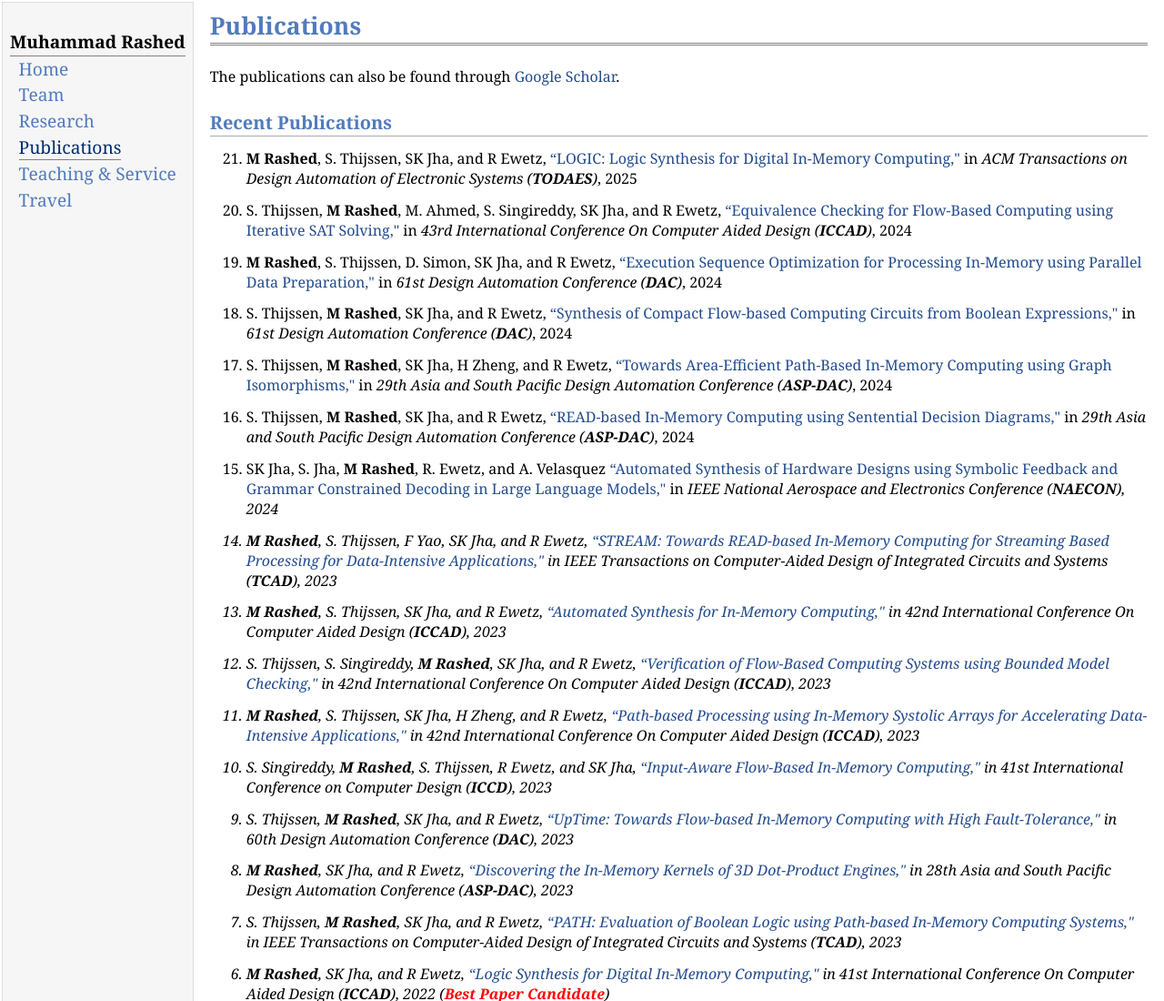
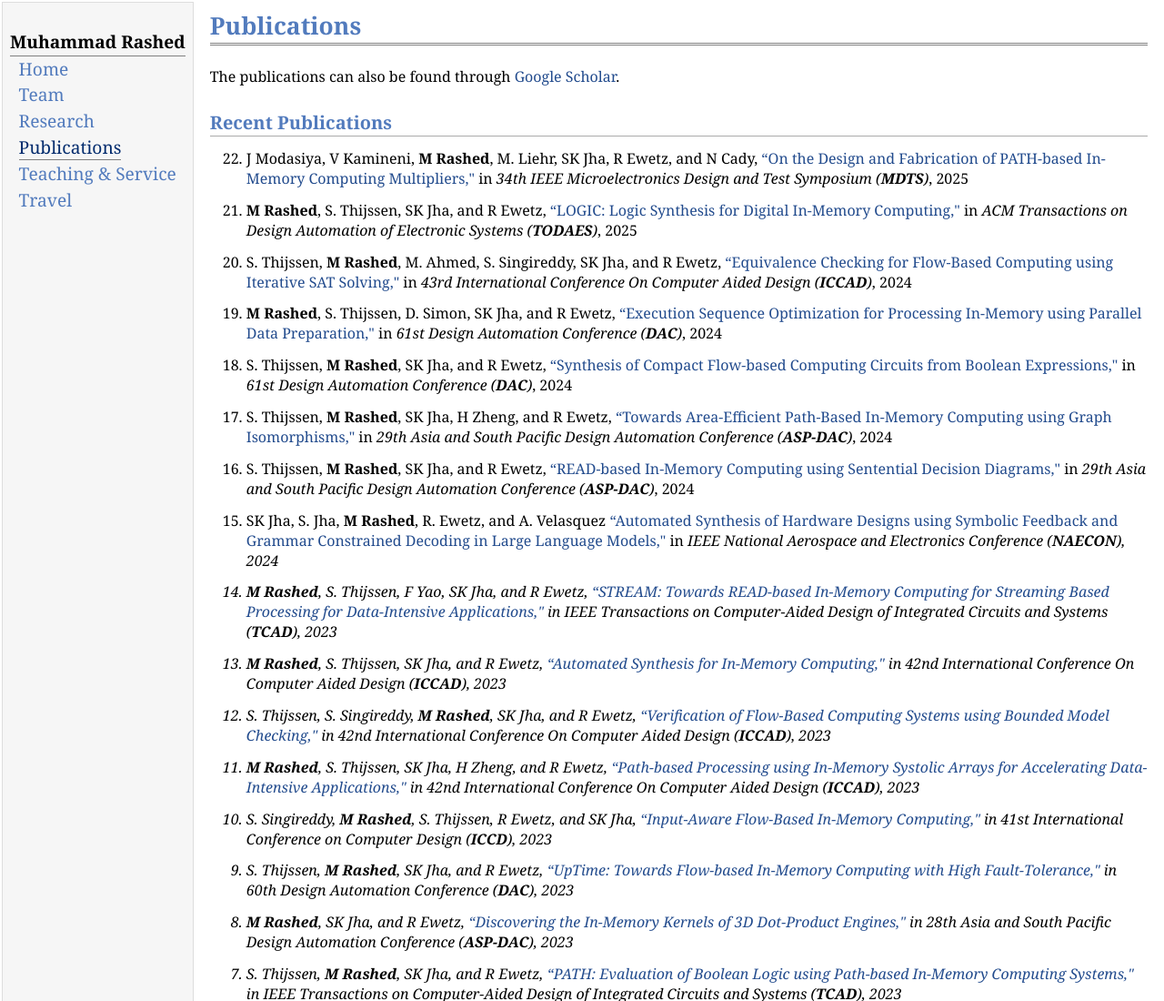
Before and after one commit to mrhrashed/mrhrashed.github.io, a plain HTML site: page publications.html in a window 1280 px wide. Shown: the top 1100 px of the page at 91% size. Drawn offline with Linux system fonts and the light colour scheme.

Commit message:
Update publications.html

```diff
--- a/publications.html
+++ b/publications.html
@@ -38,7 +38,9 @@
 <h2>Recent Publications</h2>
             <div>
 			    <ol reversed>
-						<p><li><b>M Rashed</b>, S. Thijssen, SK Jha, and R Ewetz, <a href="https://dl.acm.org/doi/10.1145/3711848" target="_blank">“LOGIC: Logic Synthesis for Digital In-Memory Computing,"</a> in <i>ACM Transactions on Design Automation of Electronic Systems (<b>TODAES</b>)</i>, 2025 </li></p>
+						<p><li>J Modasiya, V Kamineni, <b>M Rashed</b>, M. Liehr, SK Jha, R Ewetz, and N Cady, <a href="coming soon" target="_blank">“On the Design and Fabrication of PATH-based In-Memory Computing Multipliers,"</a> in <i>34th IEEE Microelectronics Design and Test Symposium (<b>MDTS</b>)</i>, 2025 </li></p>
+
+				    		<p><li><b>M Rashed</b>, S. Thijssen, SK Jha, and R Ewetz, <a href="https://dl.acm.org/doi/10.1145/3711848" target="_blank">“LOGIC: Logic Synthesis for Digital In-Memory Computing,"</a> in <i>ACM Transactions on Design Automation of Electronic Systems (<b>TODAES</b>)</i>, 2025 </li></p>
 
 						<p><li>S. Thijssen, <b>M Rashed</b>, M. Ahmed, S. Singireddy, SK Jha, and R Ewetz, <a href="Coming Soon" target="_blank">“Equivalence Checking for Flow-Based Computing using Iterative SAT Solving,"</a> in <i>43rd International Conference On Computer Aided Design (<b>ICCAD</b>)</i>, 2024 </li></p>
 
```
